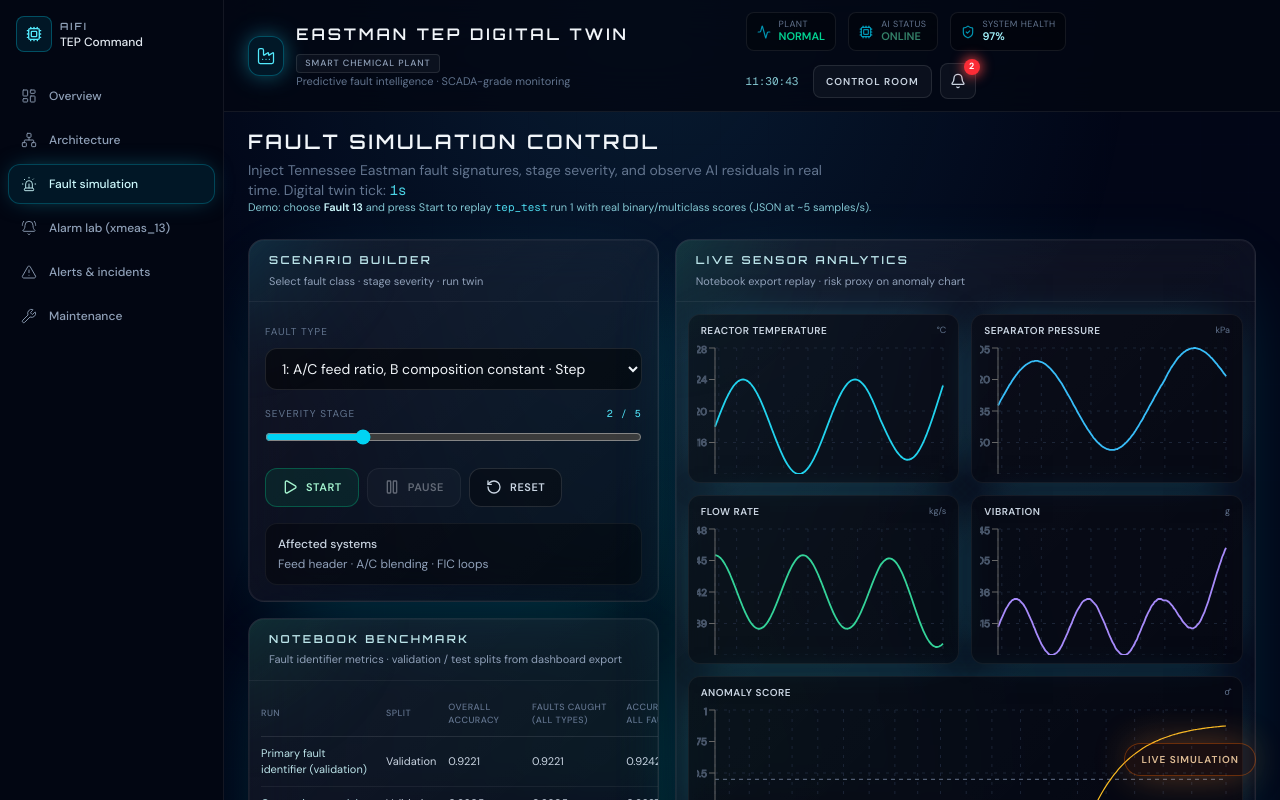
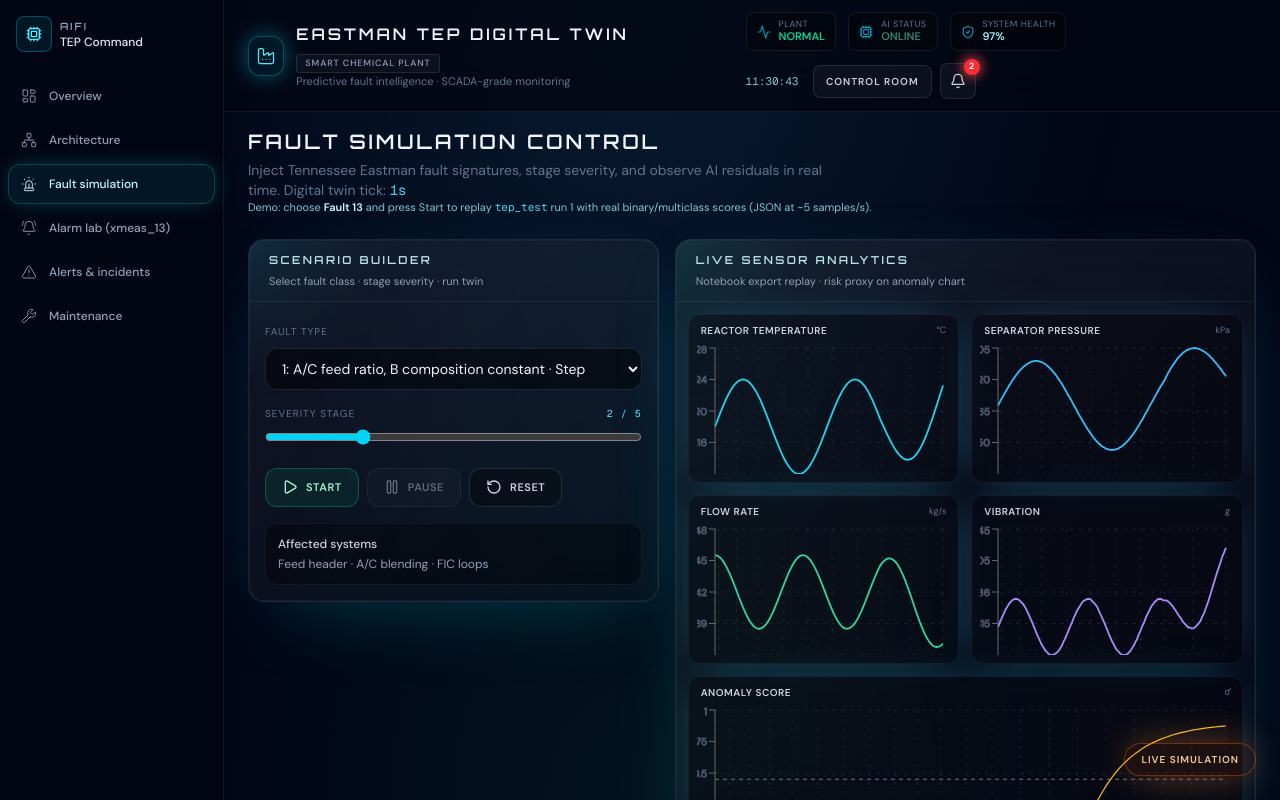
Before and after one commit to Lithika-Ramesh/Deploy-Chemical, a Next.js app in the folder dashboard/: page /simulation in a window 1280 px wide. Shown: the top 800 px of the page. Built offline with nearby package versions, Linux system fonts and the light colour scheme.

Commit message:
Simulation: hide notebook benchmark panel on fault replay page.

```diff
--- a/dashboard/src/components/pages/SimulationPage.tsx
+++ b/dashboard/src/components/pages/SimulationPage.tsx
@@ -288,7 +288,7 @@ export function SimulationPage() {
             </div>
           </GlassPanel> */}
 
-          {bundle ? (
+          {/* {bundle ? (
             <GlassPanel
               title="Notebook benchmark"
               subtitle="Fault identifier metrics · validation / test splits from dashboard export"
@@ -348,7 +348,7 @@ export function SimulationPage() {
                 </span>
               </p>
             </GlassPanel>
-          ) : null}
+          ) : null} */}
         </div>
 
         <div className="space-y-4 xl:col-span-7">
```
